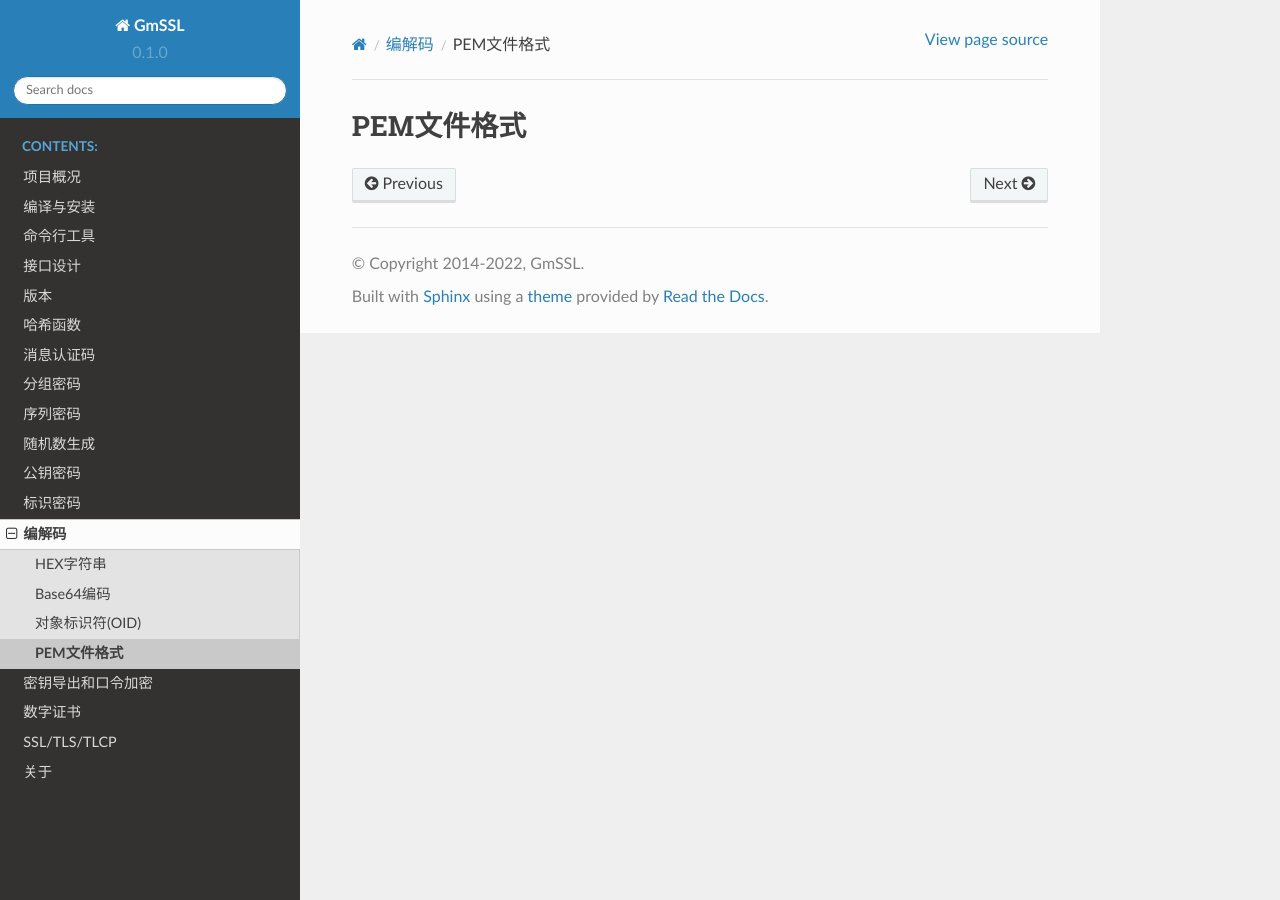
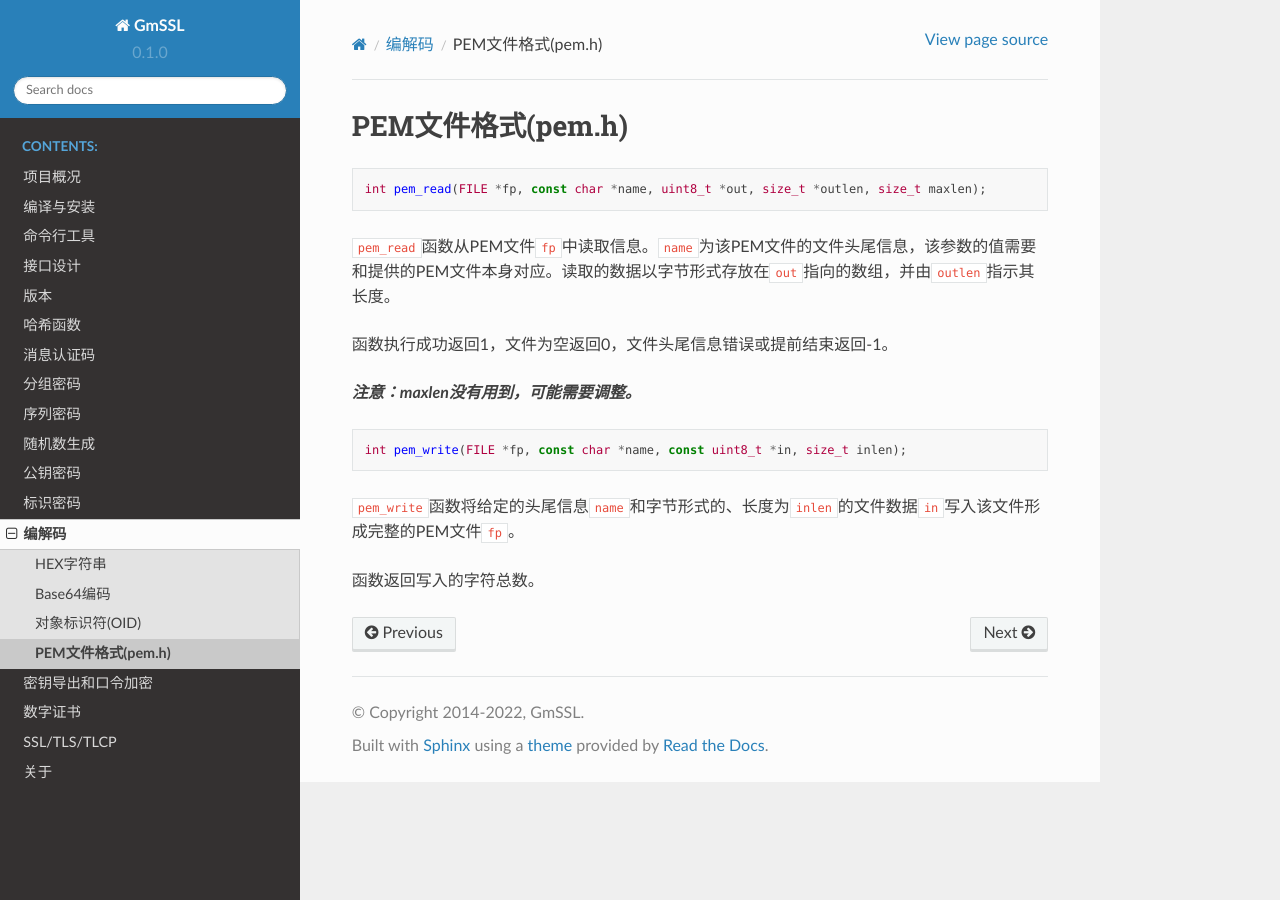
Before and after one commit to zxm256/gmssl-docs, a Sphinx documentation site: the page built from docs/source/encode_decode/pem.md, in a window 1280 px wide. Built offline with Sphinx 7.4.7 and the Read the Docs theme 2.0.0, drawn with Linux system fonts in a browser that asks for light colours; pages that are not in the unit, such as notebooks, are missing from menus.

Commit message:
Update pem.md

````diff
--- a/docs/source/encode_decode/pem.md
+++ b/docs/source/encode_decode/pem.md
@@ -1 +1,19 @@
-# PEM文件格式
+# PEM文件格式(pem.h)
+
+```c
+int pem_read(FILE *fp, const char *name, uint8_t *out, size_t *outlen, size_t maxlen);
+```
+
+`pem_read`函数从PEM文件`fp`中读取信息。`name`为该PEM文件的文件头尾信息，该参数的值需要和提供的PEM文件本身对应。读取的数据以字节形式存放在`out`指向的数组，并由`outlen`指示其长度。
+
+函数执行成功返回1，文件为空返回0，文件头尾信息错误或提前结束返回-1。
+
+***注意：maxlen没有用到，可能需要调整。***
+
+```c
+int pem_write(FILE *fp, const char *name, const uint8_t *in, size_t inlen);
+```
+
+`pem_write`函数将给定的头尾信息`name`和字节形式的、长度为`inlen`的文件数据`in`写入该文件形成完整的PEM文件`fp`。
+
+函数返回写入的字符总数。
````
